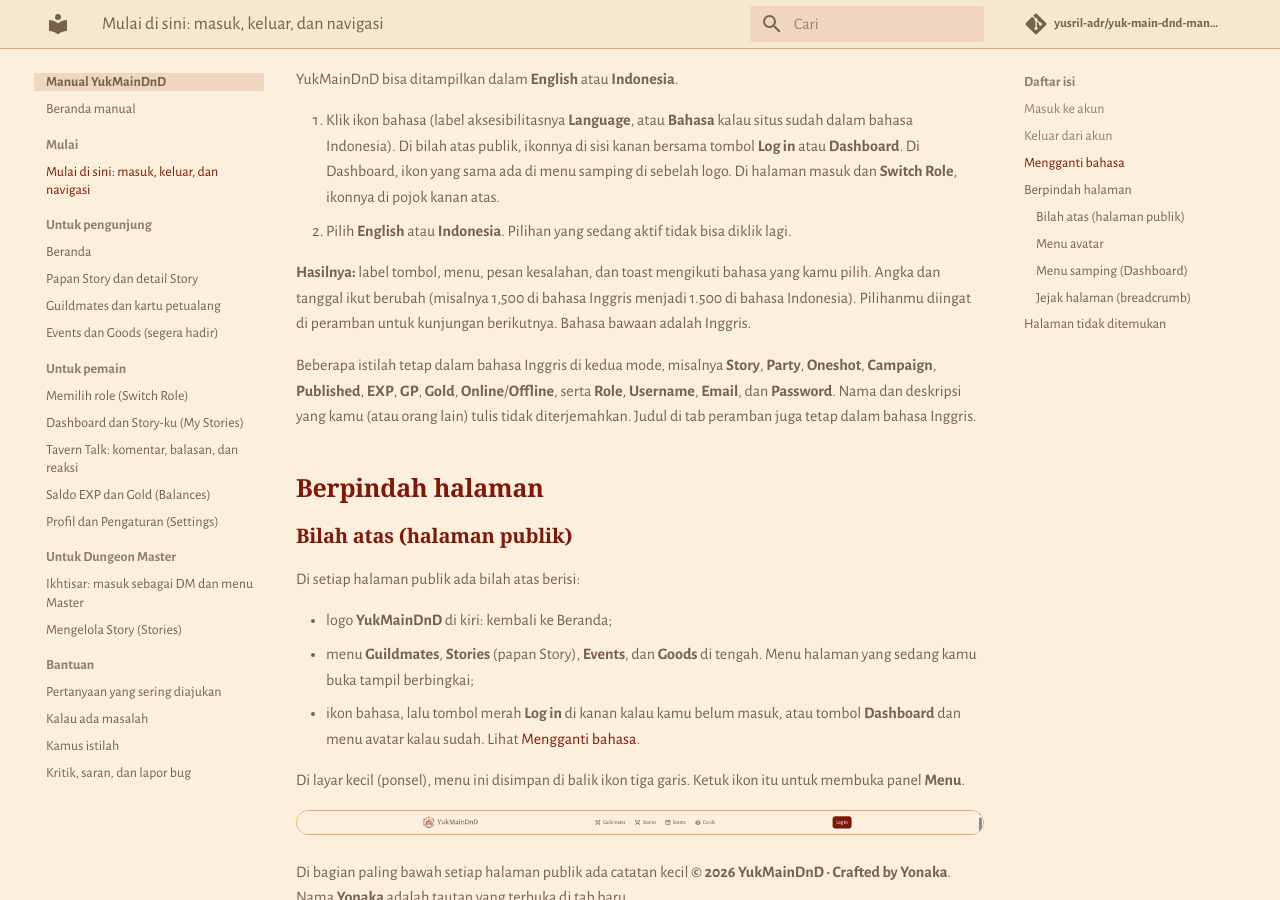
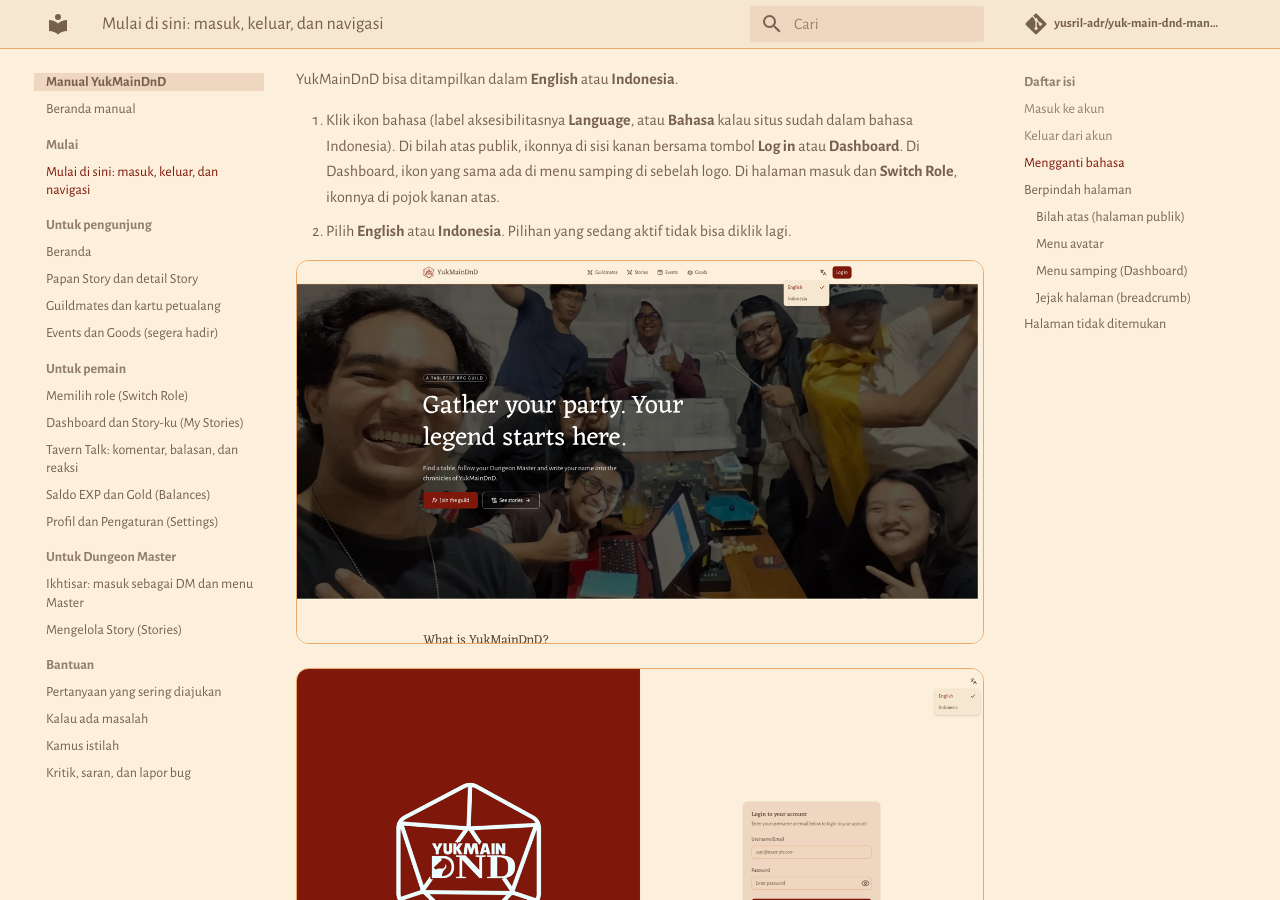
Before and after one commit to yusril-adr/yuk-main-dnd-manual, an MkDocs documentation site: the page built from docs/getting-started.md, in a window 1280 px wide and 900 px high, scrolled down 1917 px. Built offline with MkDocs 1.6.1 and Material for MkDocs 9.7.7, drawn with Linux system fonts in a browser that asks for light colours; some web fonts are replaced; comment, search, counter and statistics services are not loaded.

Commit message:
Add language switcher screenshots

```diff
--- a/docs/getting-started.md
+++ b/docs/getting-started.md
@@ -45,6 +45,10 @@ YukMainDnD bisa ditampilkan dalam **English** atau **Indonesia**.
 
 1. Klik ikon bahasa (label aksesibilitasnya **Language**, atau **Bahasa** kalau situs sudah dalam bahasa Indonesia). Di bilah atas publik, ikonnya di sisi kanan bersama tombol **Log in** atau **Dashboard**. Di Dashboard, ikon yang sama ada di menu samping di sebelah logo. Di halaman masuk dan **Switch Role**, ikonnya di pojok kanan atas.
 2. Pilih **English** atau **Indonesia**. Pilihan yang sedang aktif tidak bisa diklik lagi.
+
+![Menu bahasa terbuka di bilah atas Beranda, berisi English (bertanda centang) dan Indonesia](images/pengunjung-bahasa-menu.png)
+
+![Menu bahasa terbuka di pojok kanan atas halaman masuk](images/pengunjung-bahasa-login.png)
 
 **Hasilnya:** label tombol, menu, pesan kesalahan, dan toast mengikuti bahasa yang kamu pilih. Angka dan tanggal ikut berubah (misalnya 1,500 di bahasa Inggris menjadi 1.500 di bahasa Indonesia). Pilihanmu diingat di peramban untuk kunjungan berikutnya. Bahasa bawaan adalah Inggris.
 
```
Also changed, not shown: docs/images/pengunjung-bahasa-login.png (added), docs/images/pengunjung-bahasa-menu.png (added).
